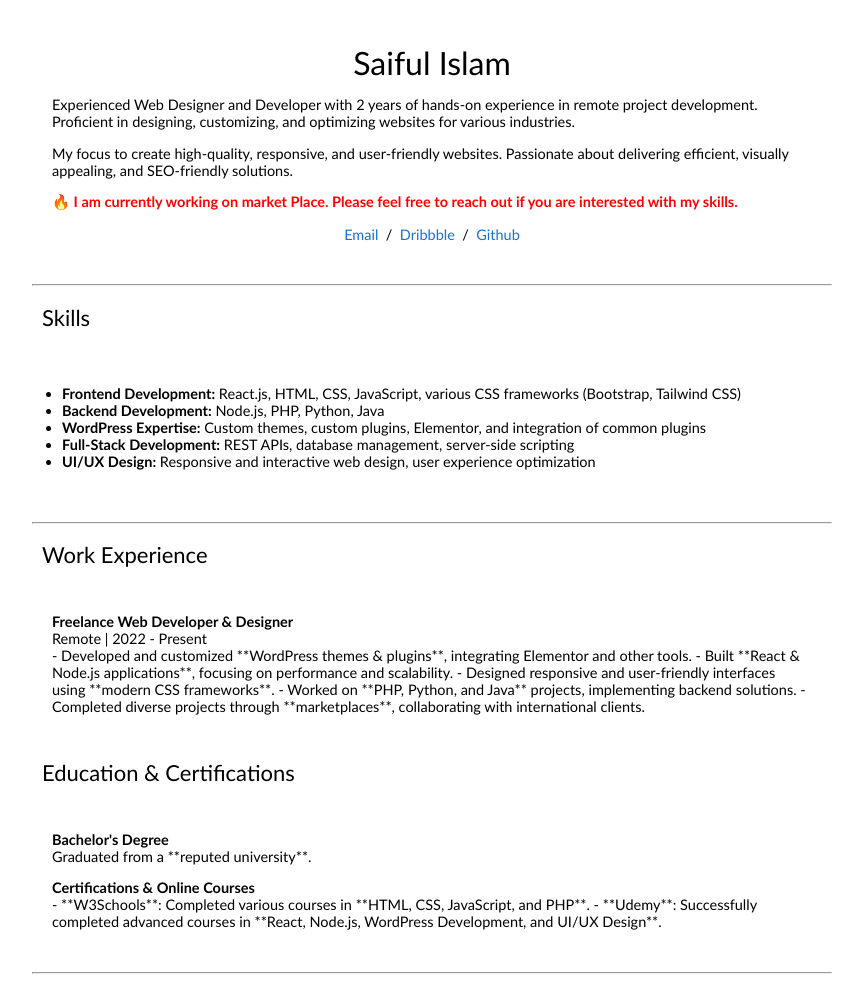
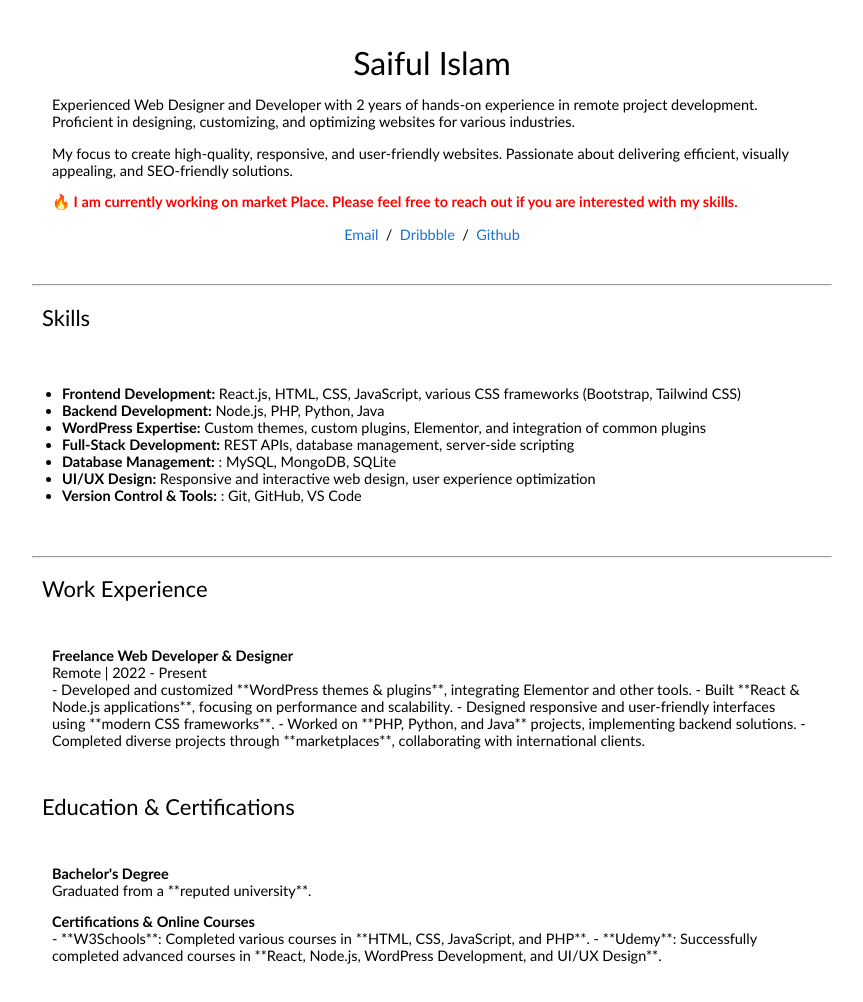
Before and after one commit to Himu010/DevNoble.github.io, a plain HTML site: page index.html in a window 1280 px wide. Shown: the top 1002 px of the page, without its empty margins (208-1071 px from the left). Drawn offline with Linux system fonts and the light colour scheme.

Commit message:
Update index.html

```diff
--- a/index.html
+++ b/index.html
@@ -82,7 +82,9 @@
             <li><b>Backend Development:</b> Node.js, PHP, Python, Java</li>
             <li><b>WordPress Expertise:</b> Custom themes, custom plugins, Elementor, and integration of common plugins</li>
             <li><b>Full-Stack Development:</b> REST APIs, database management, server-side scripting</li>
+             <li><b>Database Management:</b> : MySQL, MongoDB, SQLite</li>
             <li><b>UI/UX Design:</b> Responsive and interactive web design, user experience optimization</li>
+            <li><b>Version Control & Tools:</b> : Git, GitHub, VS Code</li>
           </ul>
         </td>
       </tr>
```
